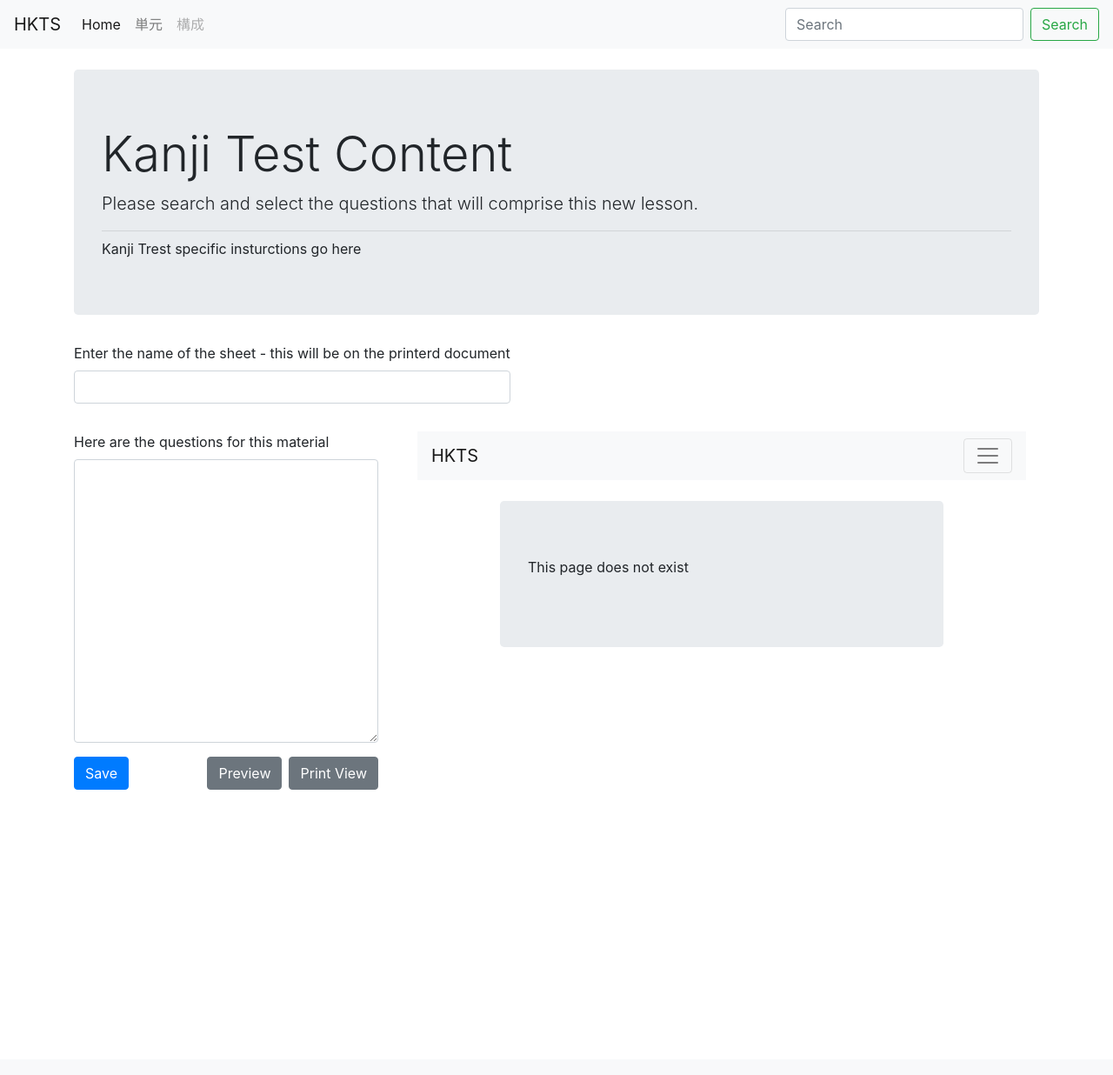
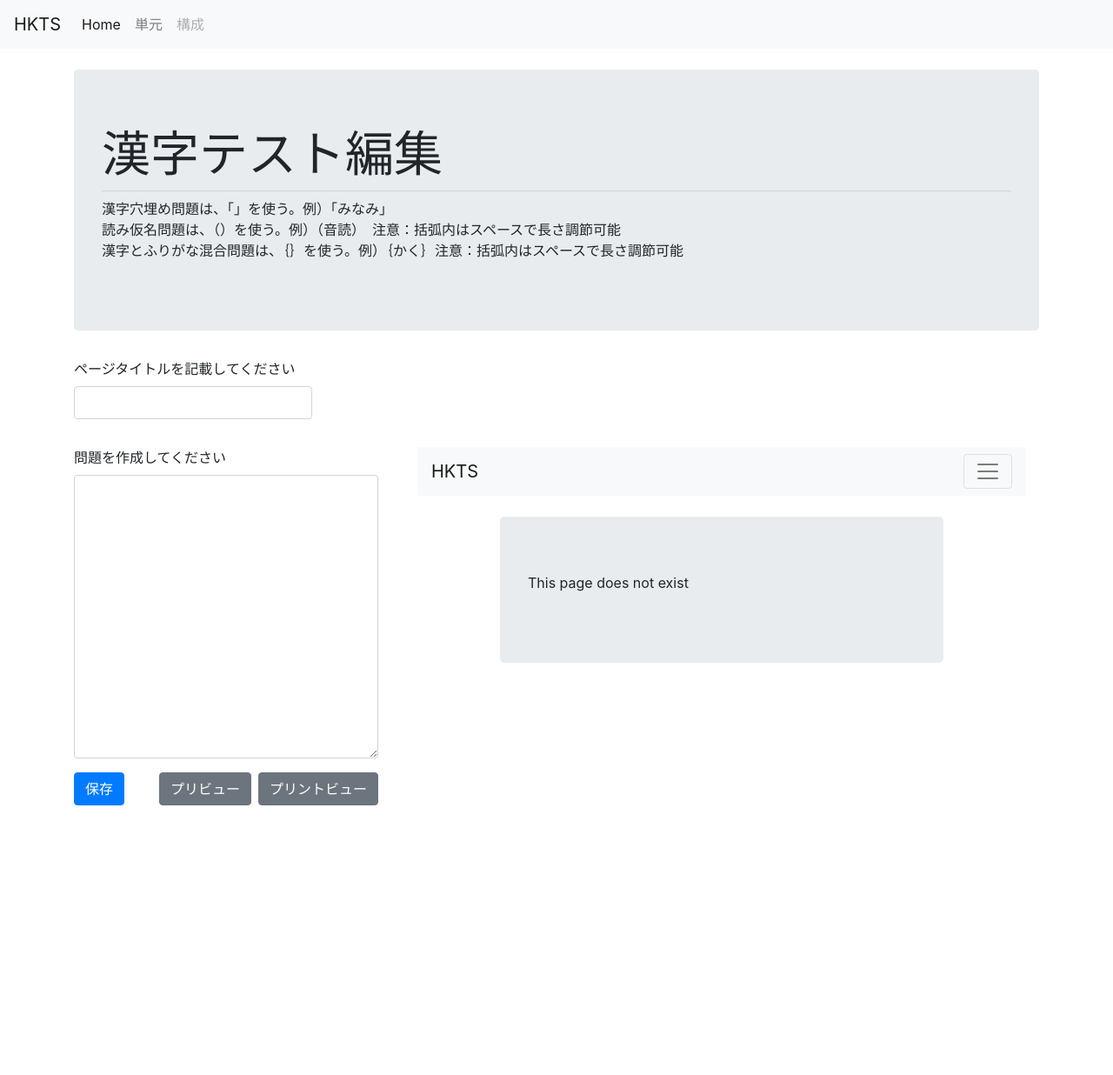
Before and after one commit to karlneco/kanji-test-maker, a Flask app: page /lesson_contents/add/9/KJTS in a window 1280 px wide. Shown: the whole page at 87% size. Before the commit the page ends 908 px from the top, so only its background shows below. Run offline with Flask 2, Linux system fonts and the light colour scheme; some libraries are stand-ins or nearby versions.

Commit message:
converted most strings to Japanese, sorted lesson list

```diff
--- a/app.py
+++ b/app.py
@@ -1,15 +1,35 @@
-from hktm import app
+from hktm import app, db
 from flask import render_template
+from flask_sqlalchemy import get_debug_queries
+
 from hktm.models import Lesson
 
 @app.route('/')
 def index():
-    lessons = Lesson.query.all()
+
+    lessons = db.session.query(Lesson).order_by(Lesson.name)
     return render_template('index.html', lessons=lessons)
 
 @app.errorhandler(404)
 def page_not_found(e):
     return render_template('404.html'), 404
 
+
+def sql_debug(response):
+    queries = list(get_debug_queries())
+    qstr = ''
+    for q in queries:
+        qstr += str(q.statement % q.parameters).replace('\n','\n        ')
+
+    print ('=' * 80)
+    print( 'SQL Queries - {0}'.format(len(queries)))
+    print ('=' * 80)
+    print (qstr.rstrip('\n'))
+    print( '=' * 80 + '\n')
+
+    return response
+
+#app.after_request(sql_debug)
+
 if __name__ == '__main__':
     app.run(host='0.0.0.0',debug=True)
--- a/hktm/lesson_contents/forms.py
+++ b/hktm/lesson_contents/forms.py
@@ -3,6 +3,6 @@
 
 ## this form witll b e used for adding and editing
 class AddForm(FlaskForm):
-    name = StringField(u'Enter the name of the sheet - this will be on the printerd document')
-    content = TextAreaField(u'Here are the questions for this material')
-    submit = SubmitField(u'Save')
+    name = StringField(u'ページタイトルを記載してください')
+    content = TextAreaField(u'問題を作成してください')
+    submit = SubmitField(u'保存')
--- a/hktm/lesson_contents/templates/lesson_contents/KJTS_content.html
+++ b/hktm/lesson_contents/templates/lesson_contents/KJTS_content.html
@@ -2,9 +2,13 @@
 {% block head %}
 
   <div class="jumbotron">
-    <h1 class="display-4">Kanji Test Content</h1>
-    <p class="lead">Please search and select the questions that will comprise this new lesson.</p>
+    <h1 class="display-4">漢字テスト編集</h1>
+
     <hr class="my-2">
-    Kanji Trest specific insturctions go here
+    <p>
+    漢字穴埋め問題は、「」を使う。例）「みなみ」<br>
+    読み仮名問題は、（）を使う。例）（音読）　注意：括弧内はスペースで長さ調節可能<br>
+    漢字とふりがな混合問題は、｛｝を使う。例）｛かく｝注意：括弧内はスペースで長さ調節可能
+  </p>
   </div>
 {% endblock head%}
--- a/hktm/lesson_contents/templates/lesson_contents/TRCP_content.html
+++ b/hktm/lesson_contents/templates/lesson_contents/TRCP_content.html
@@ -2,9 +2,8 @@
 {% block head %}
 
   <div class="jumbotron">
-    <h1 class="display-4">New Tracing Practice Content</h1>
-    <p class="lead">Please search and select the questions that will comprise this new lesson.</p>
+    <h1 class="display-4">漢字なぞりプリント編集</h1>
     <hr class="my-2">
-    Tracing Practice specific insturctions go here
+    なぞり書きさせる漢字をスペースなしで記載してください。
   </div>
 {% endblock head%}
--- a/hktm/lesson_contents/templates/lesson_contents/add_lesson_contents.html
+++ b/hktm/lesson_contents/templates/lesson_contents/add_lesson_contents.html
@@ -35,8 +35,8 @@
             {{form.submit(class='btn btn-primary')}}
           </div>
           <div class="col-xl-9">
-            <button type="button" class="btn btn-secondary float-right" onclick="print_preview();">Print View</button>
-            <button type="button" class="btn btn-secondary float-right mr-2" onclick="preview();">Preview</button>
+            <button type="button" class="btn btn-secondary float-right" onclick="print_preview();">プリントビュー</button>
+            <button type="button" class="btn btn-secondary float-right mr-2" onclick="preview();">プリビュー</button>
           </div>
         </div>
       </div>
--- a/hktm/lessons/templates/lessons/list_lessons.html
+++ b/hktm/lessons/templates/lessons/list_lessons.html
@@ -3,10 +3,9 @@
 {% block content %}
 <div class="container-sm">
   <div class="jumbotron">
-    <h1 class="display-4">Saved Lessons</h1>
-    <p class="lead">You can review and manage saved lessons here.</p>
+    <h1 class="display-4">今まで作成した単元</h1>
     <hr class="my-2">
-    Please select a lesson from the list below
+    編集したい単元を選択してください。
   </div>
   <div class="list-group" role="tablist">
     {% for lesson in lessons %}
--- a/hktm/lessons/views.py
+++ b/hktm/lessons/views.py
@@ -8,7 +8,7 @@
 ## list route
 @lessons_bp.route('/list')
 def list():
-    lessons = Lesson.query.all()
+    lessons = db.session.query(Lesson).order_by(Lesson.name)
     return render_template('list_lessons.html',lessons=lessons)
 
 
--- a/hktm/templates/chrome.html
+++ b/hktm/templates/chrome.html
@@ -29,10 +29,10 @@
             <a class="nav-link disabled" href="#">構成</a>
           </li>
         </ul>
-        <form class="form-inline my-2 my-lg-0">
+        {# <form class="form-inline my-2 my-lg-0">
           <input class="form-control mr-sm-2" type="search" placeholder="Search" aria-label="Search">
           <button class="btn btn-outline-success my-2 my-sm-0" type="submit">Search</button>
-        </form>
+        </form> #}
       </div>
     </nav>
 
```
Also changed, not shown: hktm/lesson_contents/templates/lesson_contents/KJRD_content.html (+5 -3 lines), hktm/lesson_contents/templates/lesson_contents/KJWR_content.html (+5 -3 lines), hktm/lesson_contents/templates/lesson_contents/NWRD_content.html (+5 -3 lines), hktm/data.sqlite.
